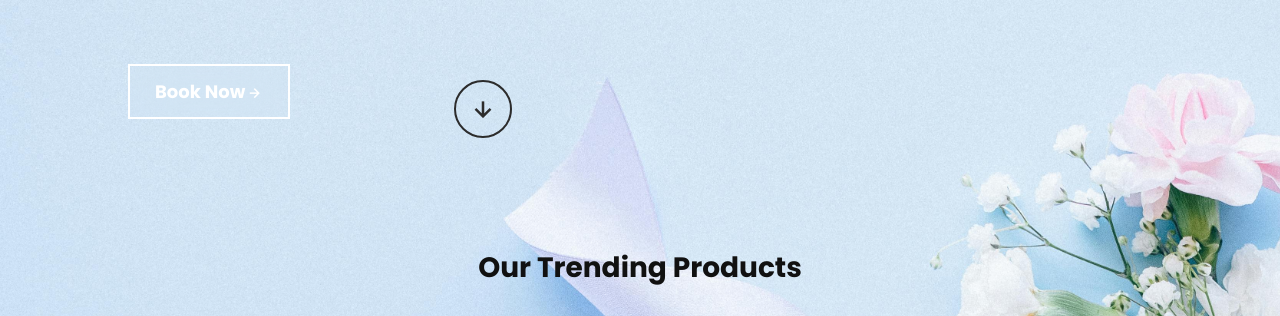
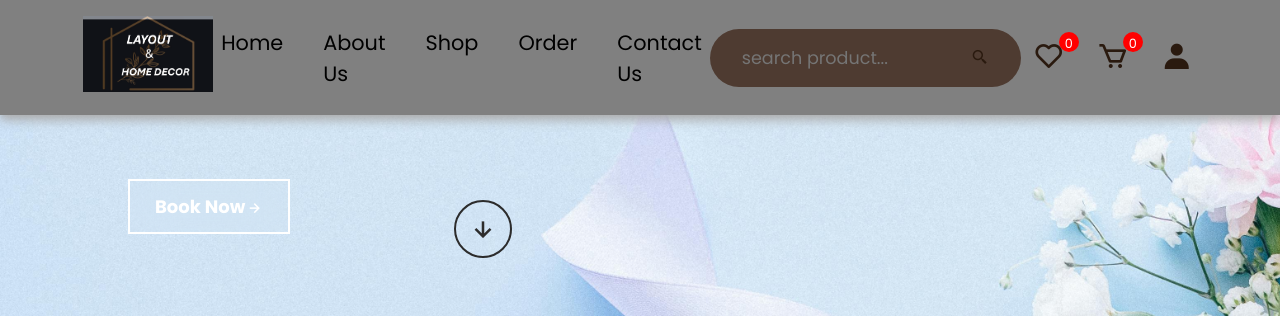
Before and after one commit to amk1006122/fprojectwp, a PHP site: page /shop.php in a window 1280 px wide. Shown: the top 316 px of the page. Run offline with PHP 8.4, Linux system fonts and the light colour scheme.

Commit message:
I just added butten and header in some page and did css change.

```diff
--- a/about-us.php
+++ b/about-us.php
@@ -413,7 +413,7 @@ if(isset($_COOKIE['user_id'])){
         });
     </script>
     <!-- Back to Home Button -->
-    <div>
+    <div style="justify-content: center; padding-left:45rem;">
         <a href="#" class="btn btn-primary">Back to Top</a>
     </div>
 
--- a/components/footer.php
+++ b/components/footer.php
@@ -69,7 +69,7 @@
         <a href="admin_panel/login.php">become a seller</a>
     </div>
         <!-- Back to Home Button -->
-        <div>
+        <div style="justify-content: center; padding-left:45rem;">
         <a href="#" class="btn btn-primary">Back to Top</a>
     </div>
 
--- /dev/null
+++ b/components/header.php
@@ -0,0 +1,426 @@
+<header class="header">
+    <section class="flex">
+        <a href="home.php" class="logo"> <img src="image/logo.png" width="130px"></a>
+        <nav class="navbar">
+            <a href="home.php">home</a>
+            <a href="about-us.php">about us</a>
+            <a href="shop.php">shop</a>
+            <a href="customers.php">order</a>
+            <a href="ordercontact.php">contact us</a>
+        </nav>
+        <form action="" method="post" class="search-form">
+            <input type="text" name="search_product" placeholder="search product..." required maxlength="100">
+            <button type="submit" class="bx bx-search-alt-2" id="search_product_btn"></button>
+        </form>
+        <div class="icons">
+            <div class="bx bx-list-plus" id="menu-btn"></div>
+            <div class="bx bx-search-alt-2" id="search-btn"></div>
+            <a href="wishlist.php"><i class="bx bx-heart"></i><sup>0</sup></a>
+            <a href="cart.php"><i class="bx bx-cart"></i><sup>0</sup></a>
+            <div class="bx bxs-user" id="user-btn"></div>
+        </div>
+        <div class="profile-detail">
+                <div class="flex-btn">
+                    <a href="admin_panel/login.php" class="btn">login</a>
+                    <a href="admin_panel/register.php" class="btn">register</a>
+                </div>
+
+
+        </div>
+    </section>
+
+
+</header>
+<style>
+    .header{
+    padding: .5rem 4%;
+    background-color: gray;
+    box-shadow: 0px 5px 10px 0px #aaa;
+    position: sticky;
+    top:0;
+    left: 0;
+    right: 0;
+    z-index: 1000;
+}
+.header .flex {
+    padding: .5rem 2rem;
+    position: relative;
+    display: flex;
+    align-items: center;
+    justify-content: space-between;
+}
+.header .flex .search-form{
+    width: 30rem;
+    border-radius: 5rem;
+    display: flex;
+    align-items: center;
+    gap: 2rem;
+    padding: 1rem 2rem;
+    background-color: var(--black-opacity);
+}
+.header .flex .search-form input{
+    width: 100%;
+    background: none;
+    font-size: 1.1rem;
+    box-shadow: none;
+}
+.header .flex .search-form button{
+    font-size: 1.1rem;
+    color: var(--main-color);
+    cursor: pointer;
+    background: none;
+    box-shadow: none;
+}
+.header .flex .icons div,
+.header a i{
+    font-size: 2rem;
+    color: var(--main-color);
+    height: 2.5rem;
+    width: 2.5rem;
+    line-height: 2.4rem;
+    text-align: center;
+    margin-left: .5rem;
+    cursor: pointer;
+}
+.header sup{
+    width: 20px;
+    height: 20px;
+    border-radius: 50%;
+    background-color: var(--main-color);
+    position: absolute;
+    top:20%;
+    color: #fff;
+}
+#search-btn{
+    display: none;
+}
+#menu-btn{
+    display: none;
+}
+.header .flex .profil-detail{
+    background-color: var(--white-alpha-25);
+    border: 2px solid var(--white-alpha-40);
+    backdrop-filter: var(--backdrop-filter);
+    box-shadow: var(--box-shadow);
+    position: absolute;
+    top: 125%;
+    right: 2rem;
+    border-radius: .5rem;
+    width: 22rem;
+    padding: 1.5rem .5rem;
+    animation: .2s linear fadeIn;
+    text-align: center;
+    overflow: hidden;
+    display: none;
+}
+@keyframes fadeIn{
+    0%{
+        transform: translateY(1rem);
+    }
+}
+/* Hidden profile-detail by default */
+.profile-detail {
+    display: none; /* Hidden by default */
+    position: absolute;
+    top: 100%; /* Position below the button */
+    right: 0;
+    background: white;
+    padding: 10px;
+    box-shadow: 0 0 10px rgba(0, 0, 0, 0.1);
+    width: 200px;  /* Initial width */
+    transition: all 0.3s ease;  /* Smooth transition for size change */
+}
+
+/* Active class for showing and expanding */
+.profile-detail.active {
+    display: block;  /* Make the profile detail visible */
+    width: 250px;    /* Increased width */
+    height: 100px;
+    padding: 20px;   /* Increased padding to make it larger */
+    font-size: 16px; /* Optionally increase font size */
+}
+
+.profile-detail h3{
+    padding-bottom: .7rem;
+    font-size: 1.5rem;
+    text-transform: capitalize;
+    color:#000;
+
+}
+.profile-detail .flex-btn{
+    justify-content: space-evenly;
+}
+.profile-detail .flex-btn .btn{
+    margin: 0 .5rem;
+}
+.profile-detail img{
+    width: 9rem;
+    height: 9rem;
+    border-radius: 50%;
+    padding: .5rem;
+    object-fit: cover;
+    margin-bottom: .5rem;
+    background-color: var(--main-color);
+}
+.header .navbar{
+    display: flex;
+    margin: .5rem 0;
+}
+.header .navbar a{
+    font-size: 1.3rem;
+    margin: 0 .5rem;
+    text-transform: capitalize;
+    color: #000;
+}
+.header .navbar a:hover{
+    color:var(--main-color)
+}
+/* Logo */
+.header .logo img {
+    width: 130px;
+    height: auto;
+}
+
+/* Navbar Links */
+.navbar {
+    display: flex;
+    gap: 1.5rem;
+}
+
+.navbar a {
+    font-size: 1.2rem;
+    color: var(--main-color);
+    text-transform: capitalize;
+    transition: color 0.3s ease;
+}
+
+.navbar a:hover {
+    color: var(--black-color);
+}
+
+.header form button:hover {
+    color: var(--black-color);
+}
+
+/* Icons */
+.icons {
+    display: flex;
+    align-items: center;
+    gap: 1rem;
+    font-size: 1.5rem;
+    cursor: pointer;
+}
+
+.icons a {
+    position: relative;
+    color: var(--main-color);
+    transition: color 0.3s ease;
+}
+
+.icons a:hover {
+    color: var(--black-color);
+}
+
+/* Notification Count */
+.icons a sup {
+    position: absolute;
+    top: -5px;
+    right: -10px;
+    background: red;
+    color: white;
+    font-size: 0.8rem;
+    padding: 3px 6px;
+    border-radius: 50%;
+}
+/* Reset and Global Styles */
+* {
+    margin: 0;
+    padding: 0;
+    box-sizing: border-box;
+    outline: none;
+    border: none;
+    text-decoration: none;
+    list-style: none;
+}
+
+/* Variables */
+:root {
+    --space: 2rem;
+    --main-color: #2a1a0f;
+    --black-color: #3a3a3a;
+    --black-opacity: #4e3b31;
+    --white-alpha-40: rgba(225, 225, 225, 0.40);
+    --white-alpha-25: rgba(225, 225, 225, 0.25);
+    --backdrop-filter: blur(5px);
+    --box-shadow: 2px 2px 5px rgba(0, 0, 0, 0.40);
+}
+
+/* Global Styling */
+
+
+html {
+    scroll-behavior: smooth;
+}
+
+/* Button Styling */
+.btn {
+    background-color: var(--white-alpha-25);
+    border: 2px solid var(--white-alpha-40);
+    backdrop-filter: var(--backdrop-filter);
+    box-shadow: var(--box-shadow);
+    text-transform: capitalize;
+    color: var(--main-color);
+    padding: .8rem 2rem;
+    border-radius: 1.5rem;
+    font-size: 20px;
+    cursor: pointer;
+    position: relative;
+    overflow: hidden;
+}
+
+.btn::before {
+    position: absolute;
+    content: '';
+    top: 0;
+    left: 0;
+    height: 100%;
+    width: 0;
+    border-radius: 30px;
+    background-color: var(--main-color);
+    z-index: 0;
+    transition: width 0.3s ease;
+}
+
+.btn:hover::before {
+    width: 100%;
+}
+
+.btn:hover {
+    color: #fff;
+}
+
+/* Empty State Styling */
+.empty {
+    background-color: var(--white-alpha-25);
+    border: 2px solid var(--white-alpha-40);
+    backdrop-filter: var(--backdrop-filter);
+    box-shadow: var(--box-shadow);
+    text-transform: capitalize;
+    color: var(--main-color);
+    padding: 1.5rem;
+    text-align: center;
+}
+
+.empty p {
+    font-size: 20px;
+    margin-bottom: 2rem;
+}
+
+/* Input Styling */
+input[type='submit'] {
+    cursor: pointer;
+}
+
+input[type='submit']:hover {
+    color: var(--main-color);
+}
+
+/* Grid Box Container */
+.box-container {
+    display: grid;
+    grid-template-columns: repeat(auto-fit, minmax(30rem, 1fr));
+    align-items: center;
+}
+
+.box-container .box {
+    background-color: var(--white-alpha-25);
+    border: 2px solid var(--white-alpha-40);
+    backdrop-filter: var(--backdrop-filter);
+    box-shadow: var(--box-shadow);
+    text-transform: capitalize;
+    margin: 1rem;
+}
+
+
+.heading span {
+    color: var(--main-color);
+    text-transform: capitalize;
+    font-size: 16px;
+}
+
+.heading img {
+    margin-top: .5rem;
+    width: 150px !important;
+}
+
+/* Post Editor */
+section.post-editor {
+    width: 75vw;
+    min-height: 100vh;
+    padding: 4%;
+    margin: 8% 5%;
+    margin-bottom: 2%;
+}
+
+/* Flex Buttons */
+.flex-btn {
+    display: flex;
+    justify-content: space-between;
+}
+
+.flex-btn .btn {
+    margin: 5rem;
+}
+.banner{
+    width:100%;
+    height: 80vh;
+    background-image: url("../image/homebg_image.png");
+    background-position: center center;
+    background-size: cover;
+    display: flex;
+    align-items: center;
+}
+.banner .detail{
+    place-content: 4%;
+    color: gray;
+    line-height: 1.5;
+}
+.banner .detail p{
+    font-size: 16px;
+    margin-bottom: 1rem;
+}
+.banner .detail span{
+    text-transform: uppercase;
+    font-size: 1.1rem;
+    margin-top: 1rem;
+}
+.banner .detail span a{
+    color: var(--main-color);
+}
+.banner .detail span a i{
+    margin: 0 1rem;
+
+}
+/* Custom Scrollbar */
+::-webkit-scrollbar {
+    width: 5px;
+}
+
+::-webkit-scrollbar-thumb {
+    border-radius: 20px;
+    height: 40px;
+    margin-top: 30px;
+    margin-bottom: 30px;
+    background-color: var(--black-color);
+}
+
+::-webkit-scrollbar-track {
+    background-color: transparent;
+    border-radius: 20px;
+    height: 40px;
+    margin-top: 30px;
+    margin-bottom: 30px;
+    margin-right: 10px;
+    margin-left: 10px;
+}
+</style>
--- a/customers.php
+++ b/customers.php
@@ -228,5 +228,8 @@ button[type="submit"]:hover {
 }
 
     </style>
+    <div style="justify-content: center; padding-left:45rem;">
+        <a href="home.php" class="btn btn-primary">Back to Home</a>
+    </div>
 </body>
 </html>
--- a/home.php
+++ b/home.php
@@ -383,8 +383,6 @@ if (isset($_COOKIE['user_id'])) {
             <a href="menu.php" class="btn">shop now</a>
         </div>
     </div>
-
-
     <!--pride section end-->
     <?php include 'components/footer.php';?>
     <!--sweetalert cdn link-->
--- a/shop.php
+++ b/shop.php
@@ -90,6 +90,7 @@ $products = [
     <link rel="stylesheet" href="https://unpkg.com/boxicons@latest/css/boxicons.min.css">
 </head>
 <body style="background-image:url(image/homebgimage5.jpg); background-repeat: no-repeat; background-size: cover;" >
+<?php include 'components/header.php'; ?>
 
 
     <section class="main-home">
@@ -287,7 +288,7 @@ $products = [
 }
 .down-arrow{
     position: absolute;
-    top: 10%;
+    top: 25%;
     right: 60%
 }
 .down i{
```
